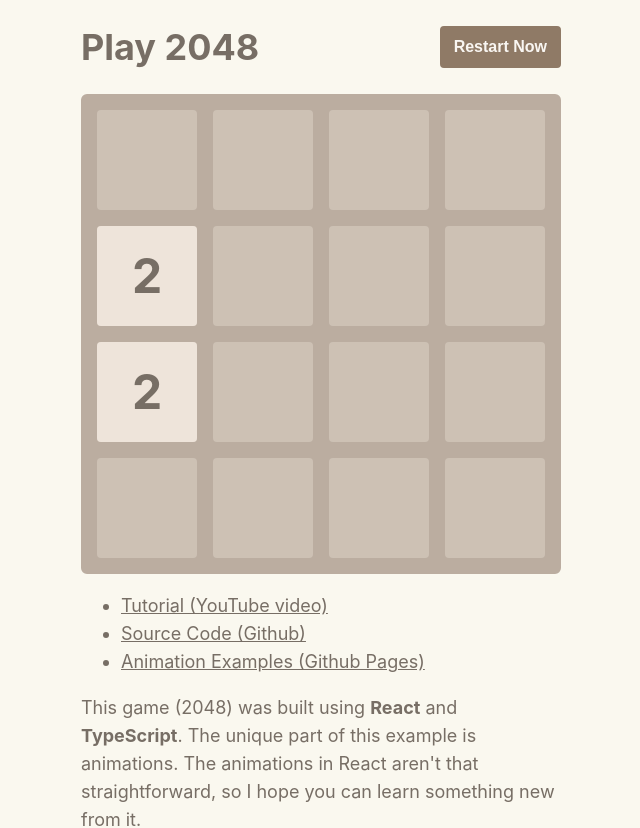
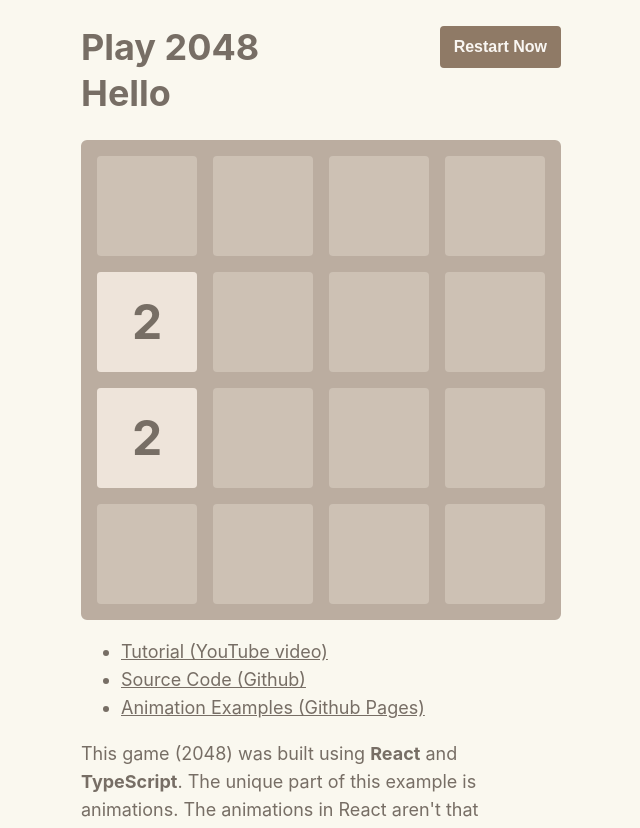
Before and after one commit to Hemal99/seamless-ci-cd, a React (Create React App) app in the folder app/: page / in a window 1280 px wide. Shown: the top 828 px of the page, without its empty margins (319-959 px from the left). Built offline with nearby package versions, Linux system fonts and the light colour scheme.

Commit message:
fix: update header title to include 'Hello' in App component

```diff
--- a/app/src/App.tsx
+++ b/app/src/App.tsx
@@ -16,7 +16,7 @@ export const App = () => {
     <div className="App">
       <div className="header">
         <div>
-          <h1>Play 2048</h1>
+          <h1>Play 2048 Hello</h1>
         </div>
         <div>
           <Button onClick={handleRestart}>Restart Now</Button>
```
